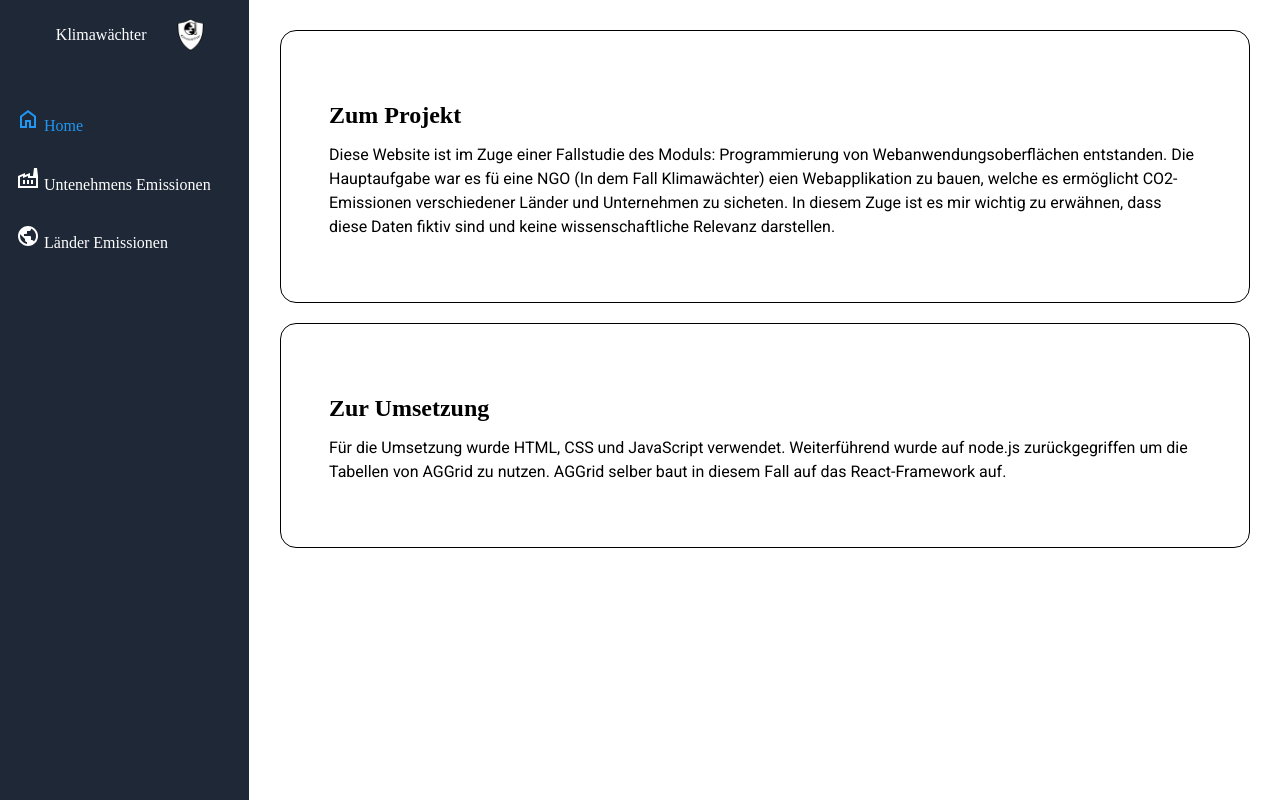
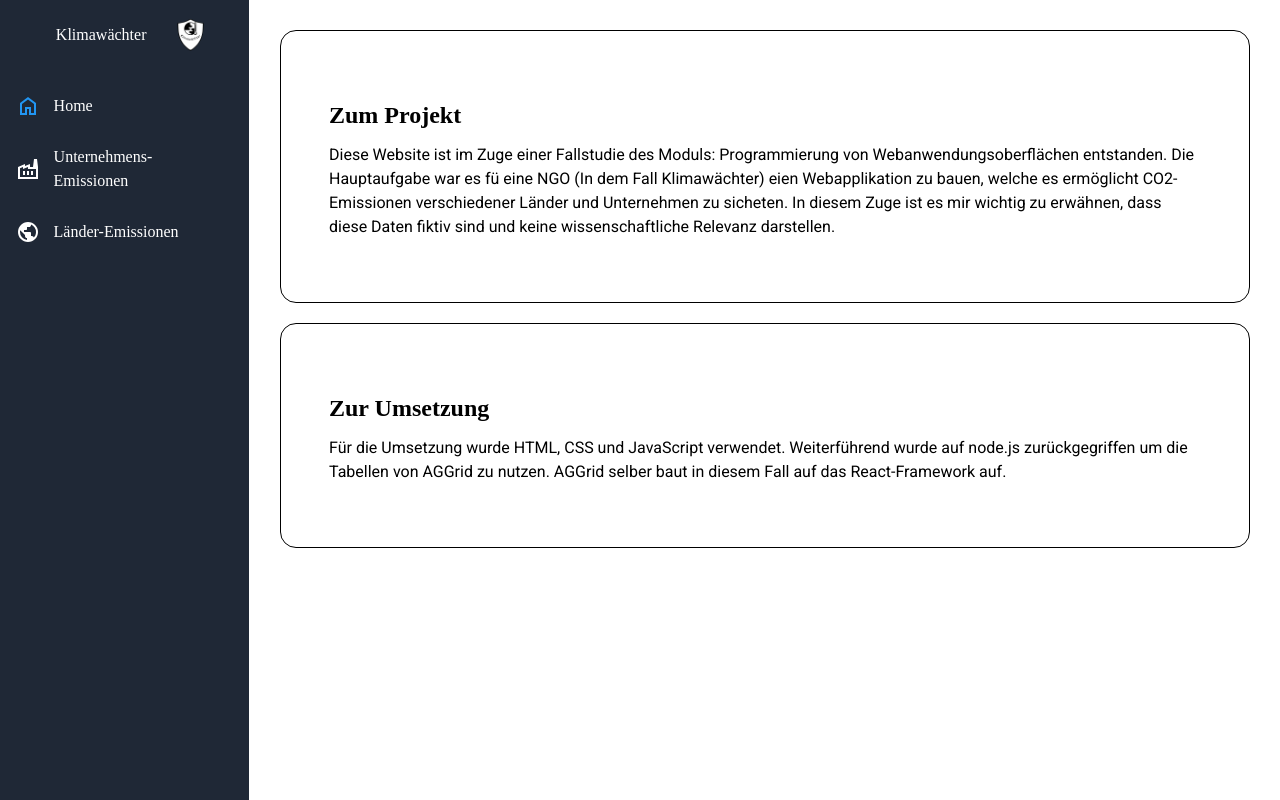
Before and after one commit to fynnszn/IPWA0101-Co2_Fszn, a website: page SRC/index.html in a window 1280 px wide. Drawn offline with Linux system fonts and the light colour scheme.

Commit message:
update sidebar
Anpassung Sidebar

```diff
--- a/SRC/index.html
+++ b/SRC/index.html
@@ -12,32 +12,28 @@
         <link rel="stylesheet" href="style.css">
     </head>
     <body>
-        <Header>
+        <header>
             <nav class="sidebar">
                 <ul>
-                   <li class="logo">
-                    <span>Klimawächter</span>
-                    <img src="/Icons/Logo.png">
-                   </li>
+                    <li class="logo">
+                        <span>Klimawächter</span>
+                        <img src="/Icons/Logo.png" alt="Logo">
+                    </li>
                     <li class="aktiv">
-                        <a href="index.html"></a>
                         <svg xmlns="http://www.w3.org/2000/svg" height="24px" viewBox="0 -960 960 960" width="24px" fill="#e8eaed"><path d="M240-200h120v-240h240v240h120v-360L480-740 240-560v360Zm-80 80v-480l320-240 320 240v480H520v-240h-80v240H160Zm320-350Z"/></svg>
-                        <span>Home</span>
+                        <a href="index.html">Home</a>
                     </li>
                     <li>
-                        <a href="unternehmen.html"></a>
                         <svg xmlns="http://www.w3.org/2000/svg" height="24px" viewBox="0 -960 960 960" width="24px" fill="#e8eaed"><path d="M80-80v-481l280-119v80l200-80v120h320v480H80Zm80-80h640v-320H480v-82l-200 80v-78l-120 53v347Zm280-80h80v-160h-80v160Zm-160 0h80v-160h-80v160Zm320 0h80v-160h-80v160Zm280-320H680l40-320h120l40 320ZM160-160h640-640Z"/></svg>
-                        <span>Untenehmens Emissionen</span>
+                        <a href="unternehmen.html"> Unternehmens-Emissionen</a>
                     </li>
                     <li>
-                        <a href="laender.html"></a>
                         <svg xmlns="http://www.w3.org/2000/svg" height="24px" viewBox="0 -960 960 960" width="24px" fill="#e8eaed"><path d="M480-80q-83 0-156-31.5T197-197q-54-54-85.5-127T80-480q0-83 31.5-156T197-763q54-54 127-85.5T480-880q83 0 156 31.5T763-763q54 54 85.5 127T880-480q0 83-31.5 156T763-197q-54 54-127 85.5T480-80Zm-40-82v-78q-33 0-56.5-23.5T360-320v-40L168-552q-3 18-5.5 36t-2.5 36q0 121 79.5 212T440-162Zm276-102q20-22 36-47.5t26.5-53q10.5-27.5 16-56.5t5.5-59q0-98-54.5-179T600-776v16q0 33-23.5 56.5T520-680h-80v80q0 17-11.5 28.5T400-560h-80v80h240q17 0 28.5 11.5T600-440v120h40q26 0 47 15.5t29 40.5Z"/></svg>
-                        <span>Länder Emissionen</span>
+                        <a href="laender.html">Länder-Emissionen</a>
                     </li>
-
-            </ul>
+                </ul>
             </nav>
-        </Header>
+        </header>
         <main>
             <div class="container">
                 <h2>Zum Projekt</h2>
--- a/SRC/style.css
+++ b/SRC/style.css
@@ -76,7 +76,6 @@ header img{
 
 }
 .aktiv{
-    color:  var(--nav-accent-clr);
     svg{
         fill: var(--nav-accent-clr);
     }
@@ -90,6 +89,11 @@ header img{
     align-items: center;
     gap: 1em;
     display: flex;
+    align-items: center;
+}
+li{
+    display: flex;
+    justify-items: flex-start;
     align-items: center;
 }
 li:hover{
```
Also changed, not shown: SRC/laender.html (+5 -8 lines).
